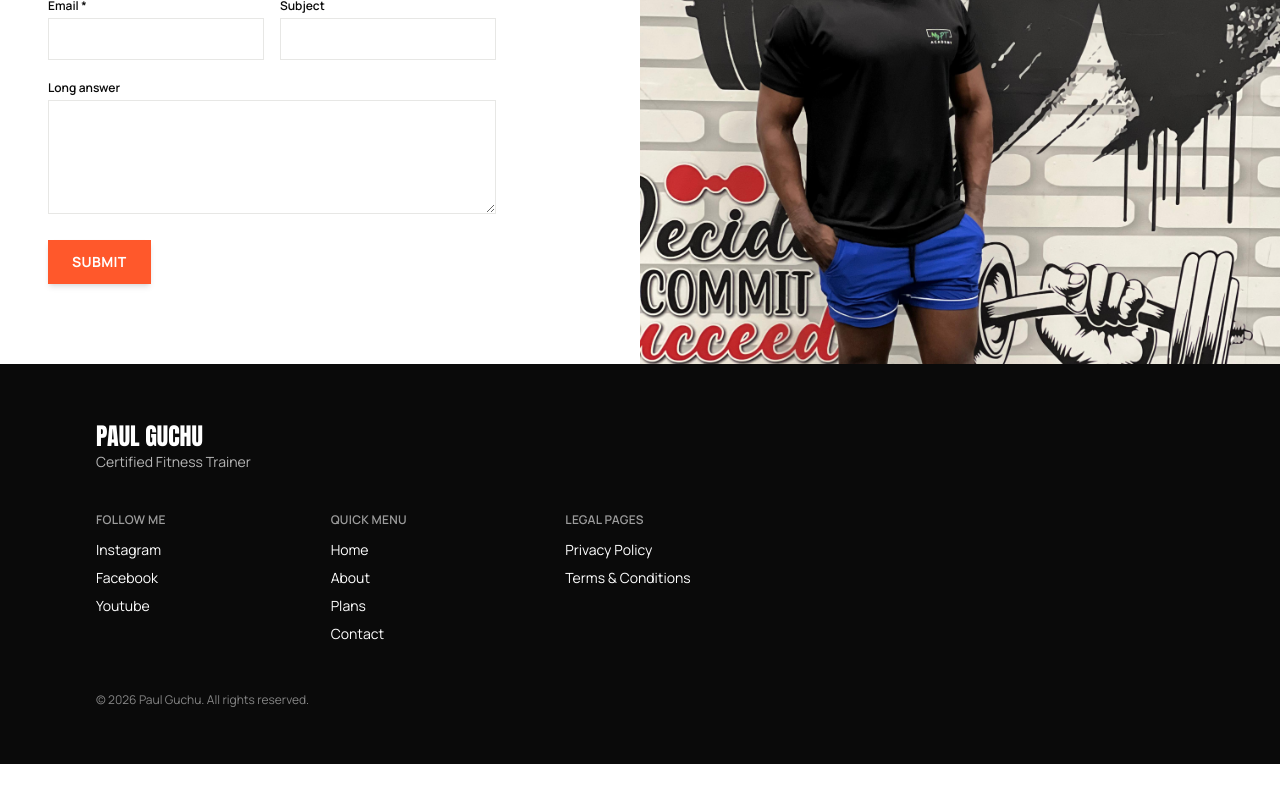
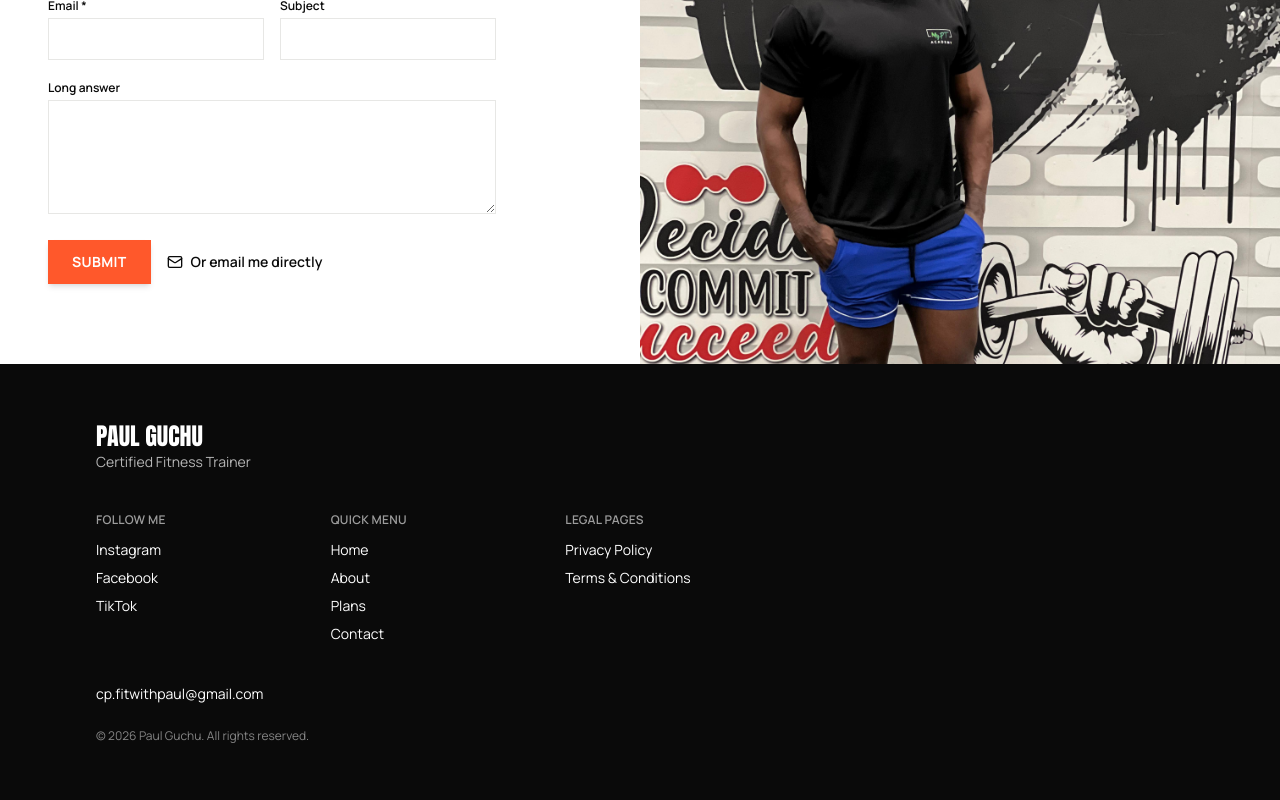
Before and after one commit to paulguchu31-stack/Paul, a Next.js app in the folder paul-guchu-site/paul-guchu-site/: page / in a window 1280 px wide. Shown: the part 4874-5674 px from the top of the page. Before the commit the page ends 5638 px from the top, so only its background shows below. Built offline with nearby package versions, Linux system fonts and the light colour scheme; no server answers.

Commit message:
Add real social links, TikTok replacing YouTube, and email contact option

```diff
--- a/paul-guchu-site/paul-guchu-site/components/Contact.tsx
+++ b/paul-guchu-site/paul-guchu-site/components/Contact.tsx
@@ -2,6 +2,8 @@
 
 import { useState } from "react";
 import Image from "next/image";
+import { Mail } from "lucide-react";
+import { trainer } from "@/lib/site";
 import Reveal from "./Reveal";
 
 type Status = "idle" | "loading" | "success" | "error";
@@ -15,7 +17,7 @@ export default function Contact() {
     const form = e.currentTarget;
     const data = new FormData(form);
 
-    // Honeypot — bots tend to fill every field, humans never see this one.
+    // Honeypot: bots tend to fill every field, humans never see this one.
     if (data.get("company")) {
       setStatus("success");
       form.reset();
@@ -120,9 +122,18 @@ export default function Contact() {
             />
           </div>
 
-          <button type="submit" disabled={status === "loading"} className="btn-accent px-8">
-            {status === "loading" ? "Sending…" : "Submit"}
-          </button>
+          <div className="flex flex-wrap items-center gap-4">
+            <button type="submit" disabled={status === "loading"} className="btn-accent px-8">
+              {status === "loading" ? "Sending…" : "Submit"}
+            </button>
+            <a
+              href={`mailto:${trainer.email}`}
+              className="inline-flex items-center gap-2 text-sm font-semibold text-foreground hover:text-accent transition-colors focus-ring rounded"
+            >
+              <Mail size={16} aria-hidden="true" />
+              Or email me directly
+            </a>
+          </div>
 
           {status === "success" && (
             <p role="status" className="text-sm text-accent-dark">
@@ -132,8 +143,8 @@ export default function Contact() {
           )}
           {status === "error" && (
             <p role="alert" className="text-sm text-red-600">
-              Something went wrong. Please try again or message Paul directly on
-              WhatsApp.
+              Something went wrong. Please try again, message Paul directly on
+              WhatsApp, or email {trainer.email}.
             </p>
           )}
         </form>
--- a/paul-guchu-site/paul-guchu-site/components/Footer.tsx
+++ b/paul-guchu-site/paul-guchu-site/components/Footer.tsx
@@ -17,18 +17,33 @@ export default function Footer() {
             </p>
             <ul className="space-y-2 text-sm">
               <li>
-                <a href={socialLinks.instagram} className="hover:text-accent transition-colors focus-ring rounded">
+                <a
+                  href={socialLinks.instagram}
+                  target="_blank"
+                  rel="noopener noreferrer"
+                  className="hover:text-accent transition-colors focus-ring rounded"
+                >
                   Instagram
                 </a>
               </li>
               <li>
-                <a href={socialLinks.facebook} className="hover:text-accent transition-colors focus-ring rounded">
+                <a
+                  href={socialLinks.facebook}
+                  target="_blank"
+                  rel="noopener noreferrer"
+                  className="hover:text-accent transition-colors focus-ring rounded"
+                >
                   Facebook
                 </a>
               </li>
               <li>
-                <a href={socialLinks.youtube} className="hover:text-accent transition-colors focus-ring rounded">
-                  Youtube
+                <a
+                  href={socialLinks.tiktok}
+                  target="_blank"
+                  rel="noopener noreferrer"
+                  className="hover:text-accent transition-colors focus-ring rounded"
+                >
+                  TikTok
                 </a>
               </li>
             </ul>
@@ -68,8 +83,17 @@ export default function Footer() {
           </div>
         </div>
 
-        <p className="text-xs text-white/50 mt-12">
-          © {year} {trainer.name}. All rights reserved.
+        <p className="text-sm mt-10">
+          <a
+            href={`mailto:${trainer.email}`}
+            className="hover:text-accent transition-colors focus-ring rounded"
+          >
+            {trainer.email}
+          </a>
+        </p>
+
+        <p className="text-xs text-white/50 mt-6">
+          &copy; {year} {trainer.name}. All rights reserved.
         </p>
       </div>
     </footer>
--- a/paul-guchu-site/paul-guchu-site/lib/site.ts
+++ b/paul-guchu-site/paul-guchu-site/lib/site.ts
@@ -1,5 +1,5 @@
 // Central configuration for Paul Guchu's fitness website.
-// Update trainer info, packages, nav, and social links here — everything
+// Update trainer info, packages, nav, and social links here; everything
 // else on the site reads from this single source of truth.
 
 export const trainer = {
@@ -8,6 +8,7 @@ export const trainer = {
   location: "Dubai, UAE",
   whatsappNumber: "971555420634", // digits only, used to build wa.me links
   whatsappDisplay: "+971 55 542 0634",
+  email: "cp.fitwithpaul@gmail.com",
 };
 
 export const certifications = [
@@ -34,7 +35,7 @@ export const nav = [
   { label: "Contact", href: "#contact" },
 ] as const;
 
-// Free-to-use stock photography (Pexels License — free for commercial use,
+// Free-to-use stock photography (Pexels License, free for commercial use,
 // no attribution legally required, but credited in IMAGE-CREDITS.md anyway).
 // All by photographer Andrea Piacquadio.
 export const stockImages = {
@@ -47,10 +48,9 @@ export const stockImages = {
 };
 
 export const socialLinks = {
-  facebook: "#",
-  instagram: "#",
-  tiktok: "#",
-  youtube: "#",
+  facebook: "https://www.facebook.com/profile.php?id=61554854015437",
+  instagram: "https://www.instagram.com/coach_pau?igsi=aXZ2eDZsbmNnNDBj",
+  tiktok: "https://www.tiktok.com/@coach_paul5?_r=1&_t=ZS-99JiejzLOPH",
   linkedin: "#",
 };
 
```
